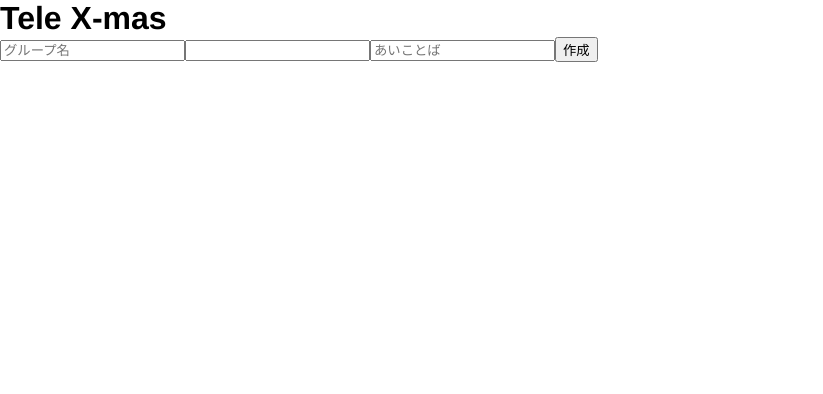
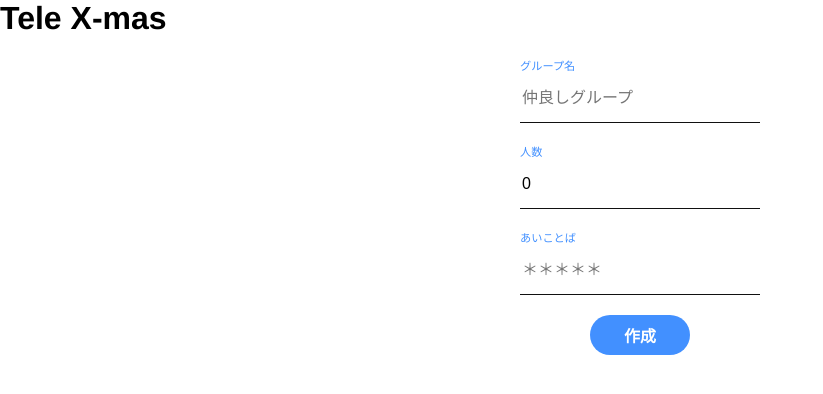
Before and after one commit to ree-rishun/el4s-xmas, a Vue app: page /create in a window 1280 px wide. Shown: the top 394 px of the page, without its empty margins (0-823 px from the left). Built offline with nearby package versions, Linux system fonts and the light colour scheme; no server answers.

Commit message:
グループ作成処理の追加

```diff
--- /dev/null
+++ b/src/pages/CreateResult.vue
@@ -0,0 +1,83 @@
+<template>
+  <div>
+    <label>
+      <input
+        type="text"
+        v-model="groupLink"
+        readonly>
+
+      <button
+        @click="$router.push('/group/' + groupID)">
+        開く
+      </button>
+    </label>
+  </div>
+</template>
+
+<script>
+  export default {
+    name: 'CreateResult',
+    data () {
+      return{
+        groupID: '',
+        groupLink: '',
+        baseLink: 'http://localhost:8080/'
+      }
+    },
+    methods: {
+
+    },
+    mounted() {
+      // クエリパラメータの取得
+      const queryData = this.$route.query
+
+      // IDに格納
+      this.groupID = queryData.groupID
+
+      this.groupLink = this.baseLink + this.groupID
+    }
+  }
+</script>
+
+<style scoped lang="scss">
+
+  label {
+    display: block;
+    text-align: center;
+    margin-top: 20px;
+
+    span {
+      display: block;
+      width: 240px;
+      margin-left: calc((100% - 240px) / 2);
+      font-size: 0.7rem;
+      color: #4290ff;
+      text-align: left;
+    }
+
+    input[type="text"], input[type="number"], input[type="password"] {
+      display: inline-block;
+      width: 240px;
+      height: 50px;
+      font-size: 1rem;
+      line-height: 50px;
+      outline: none;
+      border: none;
+      border-radius: 0;
+      border-bottom: 1px solid #111111;
+    }
+
+    button{
+      display: inline-block;
+      width: 100px;
+      height: 40px;
+      border: none;
+      outline: none;
+      border-radius: 40px;
+      background: #4290ff;
+      color: #ffffff;
+      font-weight: bold;
+      font-size: 1rem;
+    }
+  }
+</style>
--- a/src/pages/CreateRoom.vue
+++ b/src/pages/CreateRoom.vue
@@ -1,36 +1,104 @@
 <template>
   <div>
+    <label>
+      <span>グループ名</span>
       <input
         type="text"
         v-model="group.name"
-      placeholder="グループ名">
+        placeholder="仲良しグループ">
+    </label>
+    <label>
+      <span>人数</span>
       <input
         type="number"
         v-model="group.menber">
+    </label>
+    <label>
+      <span>あいことば</span>
       <input
         type="password"
         v-model="group.password"
-      placeholder="あいことば">
+        placeholder="＊＊＊＊＊">
+    </label>
+    <label>
+      <button
+        @click="createGroup()">作成</button>
+    </label>
 
-    <button>作成</button>
   </div>
 </template>
 
 <script>
+  import {db} from "../firebase"
+
   export default {
     name: 'CreateRoom',
     data () {
       return {
         group: {
           name: '',
-          menber: '',
+          menber: 0,
           password: ''
         }
+      }
+    },
+    methods: {
+      createGroup () {
+        // グループを登録
+        const doc_ref = db.collection('rooms')
+
+        // グループを新しく追加
+        doc_ref.add(this.group).then( (snapshot) => {
+          console.log(snapshot.id)
+          this.$router.push({
+            name: 'createResult',
+            query: {
+              groupID: snapshot.id
+            }
+          })
+        })
       }
     }
   }
 </script>
 
 <style scoped lang="scss">
+  label{
+    display: block;
+    text-align: center;
+    margin-top: 20px;
+    span{
+      display: block;
+      width: 240px;
+      margin-left: calc((100% - 240px) / 2);
+      font-size: 0.7rem;
+      color: #4290ff;
+      text-align: left;
+    }
 
+    input[type="text"], input[type="number"], input[type="password"]{
+      display: inline-block;
+      width: 240px;
+      height: 50px;
+      font-size: 1rem;
+      line-height: 50px;
+      outline: none;
+      border: none;
+      border-radius: 0;
+      border-bottom: 1px solid #111111;
+    }
+
+    button{
+      display: inline-block;
+      width: 100px;
+      height: 40px;
+      border: none;
+      outline: none;
+      border-radius: 40px;
+      background: #4290ff;
+      color: #ffffff;
+      font-weight: bold;
+      font-size: 1rem;
+    }
+  }
 </style>
--- a/src/router/index.js
+++ b/src/router/index.js
@@ -24,10 +24,15 @@ const routes = [
     path: "/gacha_result",
     component: GachaResult
   },
-  {
+  {// グループ作成
     path: "/create",
     name: 'create',
     component: () => import('../pages/CreateRoom')
+  },
+  {// グループのリンク表示
+    path: "/create/result",
+    name: 'createResult',
+    component: () => import('../pages/CreateResult')
   }
 ];
 
```
Lines whose indentation alone changed are shown as unchanged.
